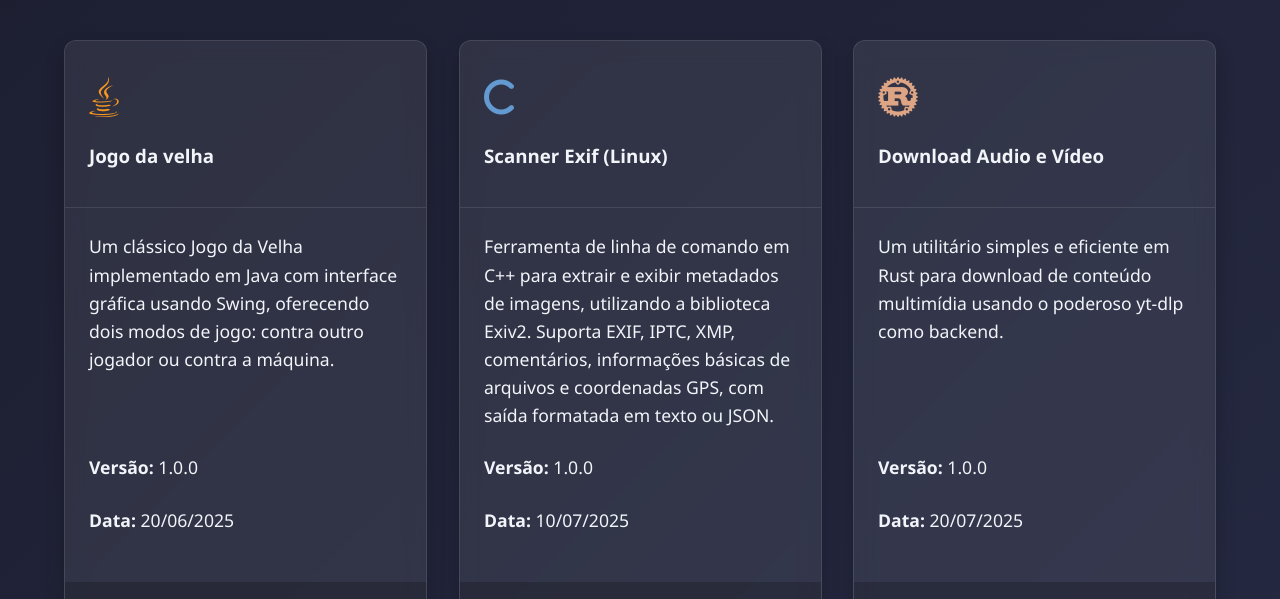
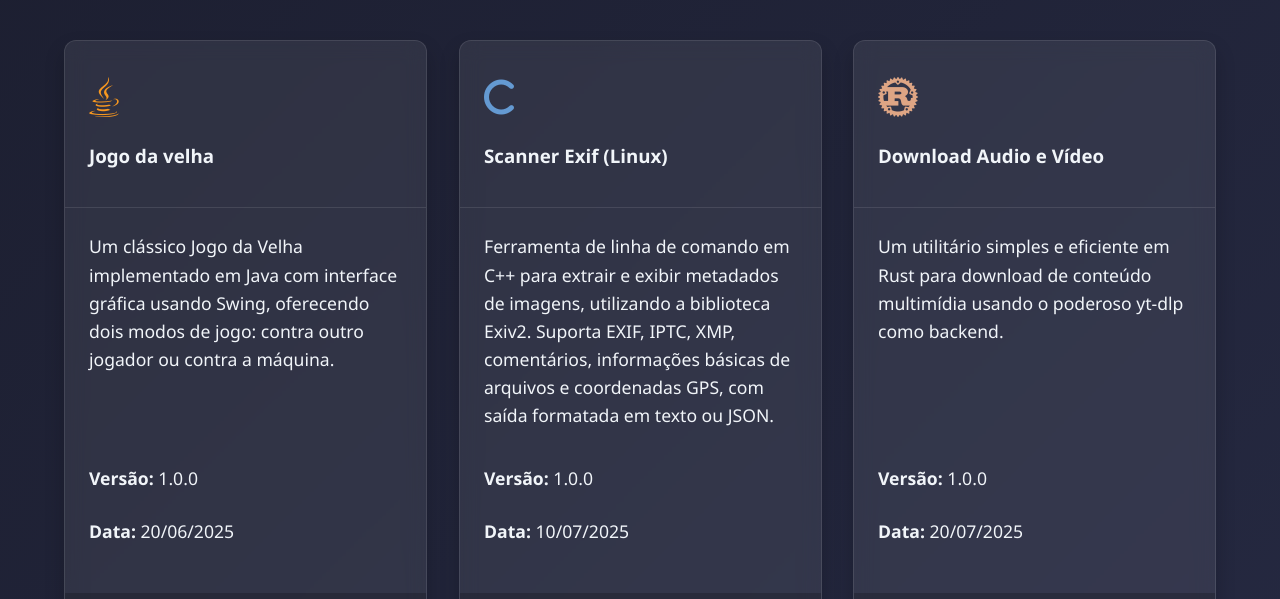
Before and after one commit to JP-Linux/jp-linux.github.io, a plain HTML site: page index.html in a window 1280 px wide. Shown: the part 756-1355 px from the top of the page. Drawn offline with Linux system fonts and the light colour scheme; a web font is replaced by a local one.

Commit message:
organizar e corrigir alinhamento

```diff
--- a/src/css/main.css
+++ b/src/css/main.css
@@ -209,6 +209,10 @@ nav {
 
 .card-body {
     padding: 1.5rem;
+}
+
+.card-body p.primeiro-paragrafo {
+    height: 13rem;
 }
 
 .card-footer {
--- a/src/js/main.js
+++ b/src/js/main.js
@@ -5,7 +5,7 @@ const programsData = [
         title: "Jogo da velha",
         lang: "java",
         icon: "fab fa-java",
-        description: "Um clássico Jogo da Velha implementado em Java com interface gráfica usando Swing, oferecendo dois modos de jogo: contra outro jogador ou contra a máquina.<br><br><br>",
+        description: "Um clássico Jogo da Velha implementado em Java com interface gráfica usando Swing, oferecendo dois modos de jogo: contra outro jogador ou contra a máquina.",
         version: "1.0.0",
         date: "20/06/2025",
         downloadLink: "https://github.com/JP-Linux/jogo-da-velha-java/releases/download/v1.0.0/JogoDaVelha-1.0-0.jar",
@@ -27,7 +27,7 @@ const programsData = [
         title: "Download Audio e Vídeo",
         lang: "rust",
         icon: "fab fa-rust",
-        description: "Um utilitário simples e eficiente em Rust para download de conteúdo multimídia usando o poderoso yt-dlp como backend.<br><br><br><br>",
+        description: "Um utilitário simples e eficiente em Rust para download de conteúdo multimídia usando o poderoso yt-dlp como backend.",
         version: "1.0.0",
         date: "20/07/2025",
         downloadLink: "https://github.com/JP-Linux/download_audio_video/releases/tag/v1.0.0",
@@ -38,7 +38,7 @@ const programsData = [
         title: "Teste DNS",
         lang: "python",
         icon: "fab fa-python",
-        description: "Um script Python avançado para testar o desempenho e confiabilidade de servidores DNS listados em um arquivo JSON. Realiza testes paralelos, gera relatórios detalhados e fornece análises estatísticas.<br><br>",
+        description: "Um script Python avançado para testar o desempenho e confiabilidade de servidores DNS listados em um arquivo JSON. Realiza testes paralelos, gera relatórios detalhados e fornece análises estatísticas.",
         version: "1.0.0",
         date: "17/07/2025",
         downloadLink: "https://github.com/JP-Linux/teste_dns/archive/refs/heads/main.zip",
@@ -60,7 +60,7 @@ const programsData = [
         title: "Regra de Três",
         lang: "python",
         icon: "fab fa-python",
-        description: "Uma aplicação gráfica simples para resolver problemas de proporcionalidade usando a regra de três, desenvolvida em Python com Tkinter.<br><br><br>",
+        description: "Uma aplicação gráfica simples para resolver problemas de proporcionalidade usando a regra de três, desenvolvida em Python com Tkinter.",
         version: "0.2.0",
         date: "16/07/2025",
         downloadLink: "https://github.com/JP-Linux/regra_de_tres/archive/refs/heads/main.zip",
@@ -141,7 +141,7 @@ function renderPrograms(filter = 'all') {
                 <h3>${program.title}</h3>
             </div>
             <div class="card-body">
-                <p>${program.description}</p>
+                <p class="primeiro-paragrafo">${program.description}</p>
                 <p><strong>Versão:</strong> ${program.version}</p>
                 <p><strong>Data:</strong> ${program.date}</p>
             </div>
```
